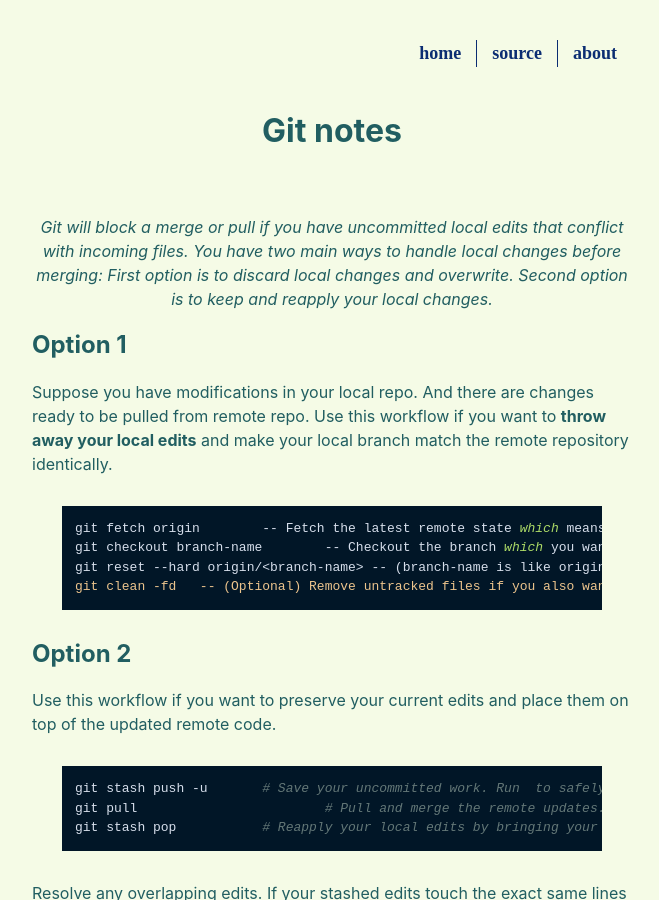
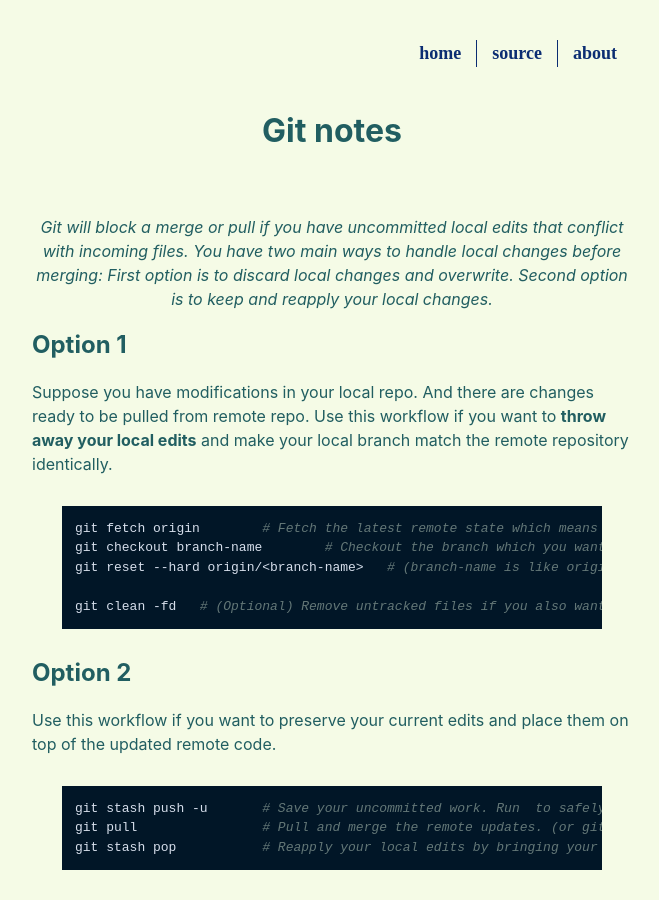
Before and after one commit to anthracitelabs/anthracitelabs.github.io, a Jekyll site: the page built from git.md, in a window 1280 px wide and 900 px high. Shown: the whole window, without its empty margins (308-967 px from the left). Built offline with Jekyll 4.4.1, drawn with Linux system fonts in a browser that asks for light colours; the repository's description, which GitHub fills in, is left out; our own code applies the rules of GitHub Pages for plain Markdown files.

Commit message:
Update git.md

```diff
--- a/git.md
+++ b/git.md
@@ -12,10 +12,11 @@ First option is to discard local changes and overwrite. Second option is to keep
 Suppose you have modifications in your local repo. And there are changes ready to be pulled from remote repo. Use this workflow if you want to <b>throw away your local edits</b> and make your local branch match the remote repository identically.
 
 ~~~~~~~~~~~~~~~~~~~~~~~~~~~~~~~~~~~ shell
-git fetch origin	-- Fetch the latest remote state which means downloading the newest commits without attempting a merge
-git checkout branch-name 	-- Checkout the branch which you want to reset to the remote branch state.
-git reset --hard origin/<branch-name> -- (branch-name is like origin/main) Wipe out all uncommitted changes to tracked files and reset the current branch's head to the specified commit (in this case, the latest 									  -- commit of the branch on the remote)
-git clean -fd	-- (Optional) Remove untracked files if you also want to delete newly created local files and folders that are not tracked by Git (-f means force and -d is for directories)
+git fetch origin	# Fetch the latest remote state which means downloading the newest commits without attempting a merge
+git checkout branch-name 	# Checkout the branch which you want to reset to the remote branch state.
+git reset --hard origin/<branch-name>	# (branch-name is like origin/main) Wipe out all uncommitted changes to tracked files and reset the current branch's head to the specified commit (in this case, the latest
+										# commit of the branch on the remote)
+git clean -fd	# (Optional) Remove untracked files if you also want to delete newly created local files and folders that are not tracked by Git (-f means force and -d is for directories)
 ~~~~~~~~~~~~~~~~~~~~~~~~~~~~~~~~~~~
 
 
@@ -25,7 +26,7 @@ Use this workflow if you want to preserve your current edits and place them on t
 
 ~~~~~~~~~~~~~~~~~~~~~~~~~~~~~~~~~~~ shell
 git stash push -u	# Save your uncommitted work. Run  to safely shelve all modified tracked files and any new untracked files, leaving a clean working directory.
-git pull			# Pull and merge the remote updates. (or git fetch origin followed by git merge origin/<branch-name>) to update your local branch.
+git pull		# Pull and merge the remote updates. (or git fetch origin followed by git merge origin/<branch-name>) to update your local branch.
 git stash pop		# Reapply your local edits by bringing your saved changes back into your working directory and remove them from the stash list.
 ~~~~~~~~~~~~~~~~~~~~~~~~~~~~~~~~~~~
 
```
